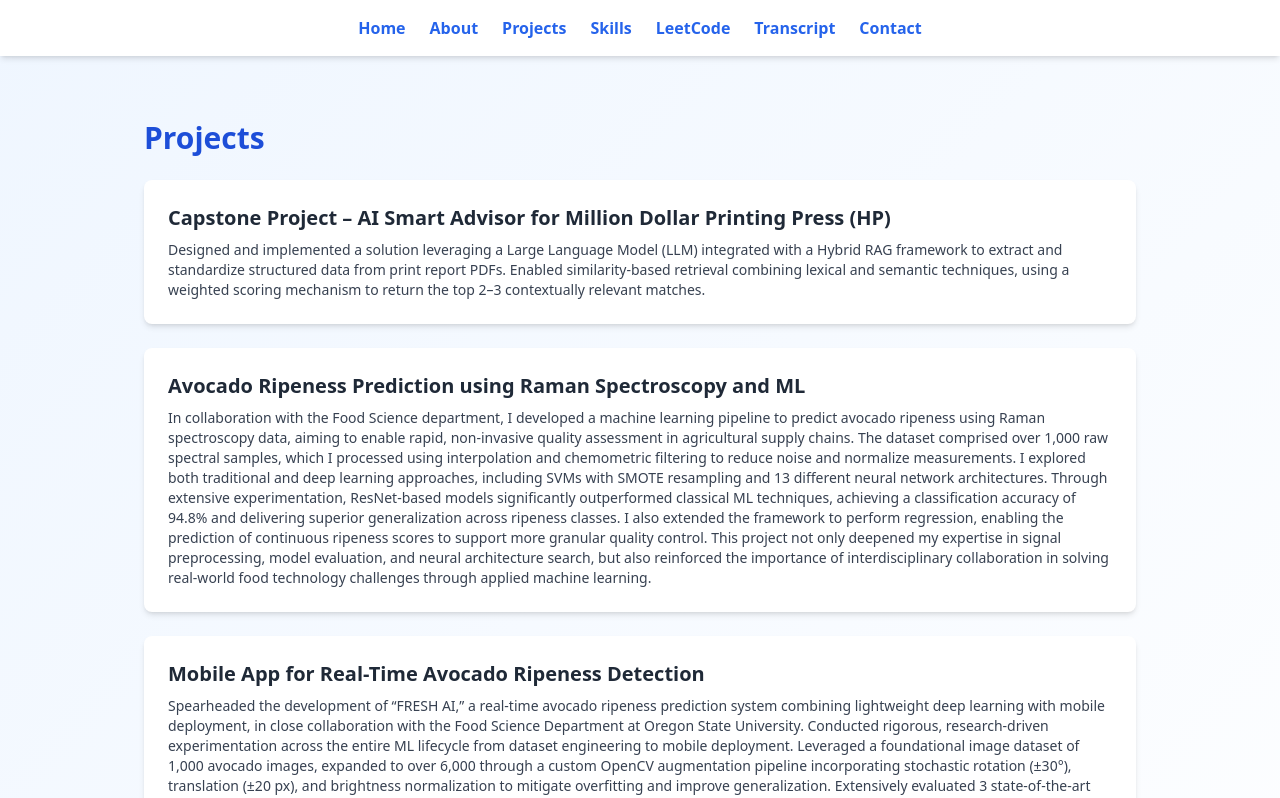
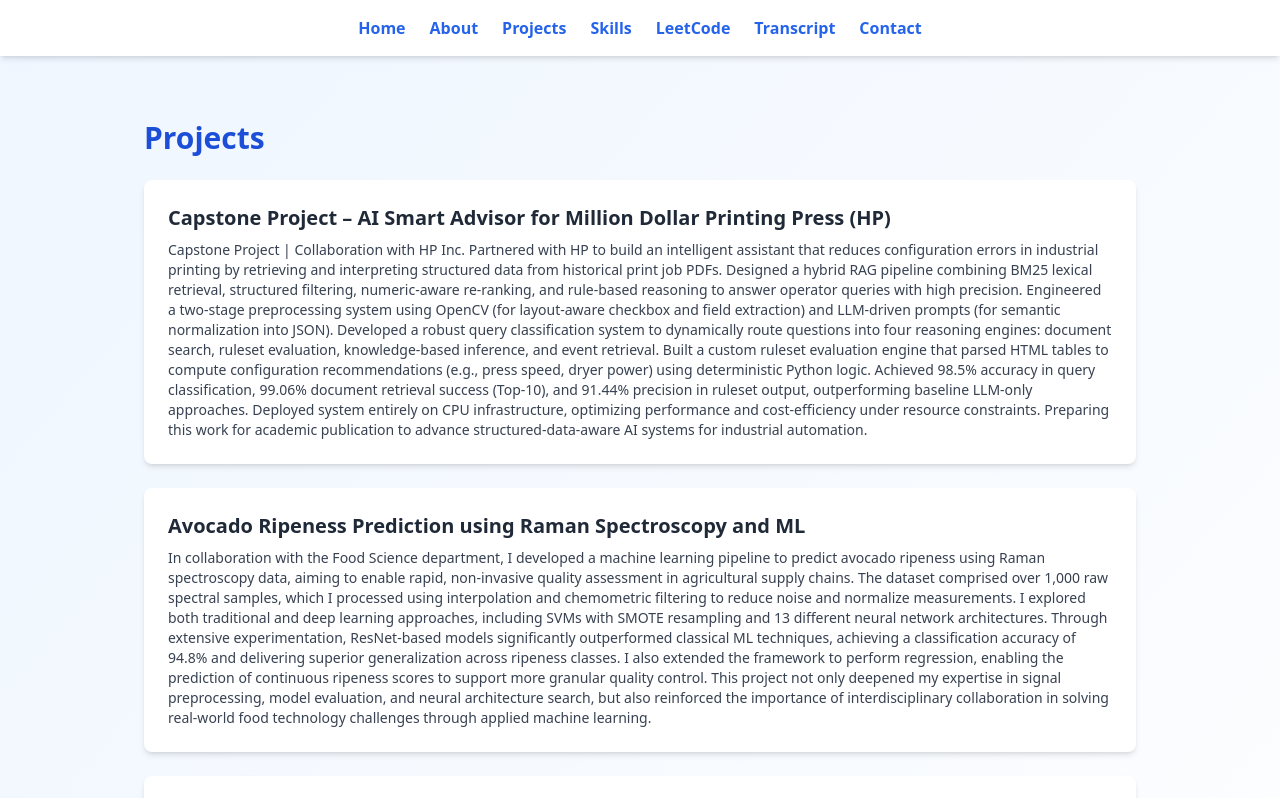
Before and after one commit to rujulamore/rujulamore.github.io, a React (Vite) app: page /projects in a window 1280 px wide. Shown: the top 798 px of the page. Built offline with nearby package versions, Linux system fonts and the light colour scheme.

Commit message:
Update Projects.jsx

```diff
--- a/src/pages/Projects.jsx
+++ b/src/pages/Projects.jsx
@@ -13,9 +13,24 @@ const Projects = () => {
             Capstone Project – AI Smart Advisor for Million Dollar Printing Press (HP)
           </h3>
           <p className="text-gray-700 text-sm">
-            Designed and implemented a solution leveraging a Large Language Model (LLM) integrated with a Hybrid RAG framework
-            to extract and standardize structured data from print report PDFs. Enabled similarity-based retrieval combining lexical and semantic techniques,
-            using a weighted scoring mechanism to return the top 2–3 contextually relevant matches.
+
+            Capstone Project | Collaboration with HP Inc.
+
+            Partnered with HP to build an intelligent assistant that reduces configuration errors in industrial printing by retrieving and interpreting structured data from historical print job PDFs.
+
+            Designed a hybrid RAG pipeline combining BM25 lexical retrieval, structured filtering, numeric-aware re-ranking, and rule-based reasoning to answer operator queries with high precision.
+
+            Engineered a two-stage preprocessing system using OpenCV (for layout-aware checkbox and field extraction) and LLM-driven prompts (for semantic normalization into JSON).
+
+            Developed a robust query classification system to dynamically route questions into four reasoning engines: document search, ruleset evaluation, knowledge-based inference, and event retrieval.
+
+            Built a custom ruleset evaluation engine that parsed HTML tables to compute configuration recommendations (e.g., press speed, dryer power) using deterministic Python logic.
+
+            Achieved 98.5% accuracy in query classification, 99.06% document retrieval success (Top-10), and 91.44% precision in ruleset output, outperforming baseline LLM-only approaches.
+
+            Deployed system entirely on CPU infrastructure, optimizing performance and cost-efficiency under resource constraints.
+
+            Preparing this work for academic publication to advance structured-data-aware AI systems for industrial automation.
           </p>
         </div>
 
```
